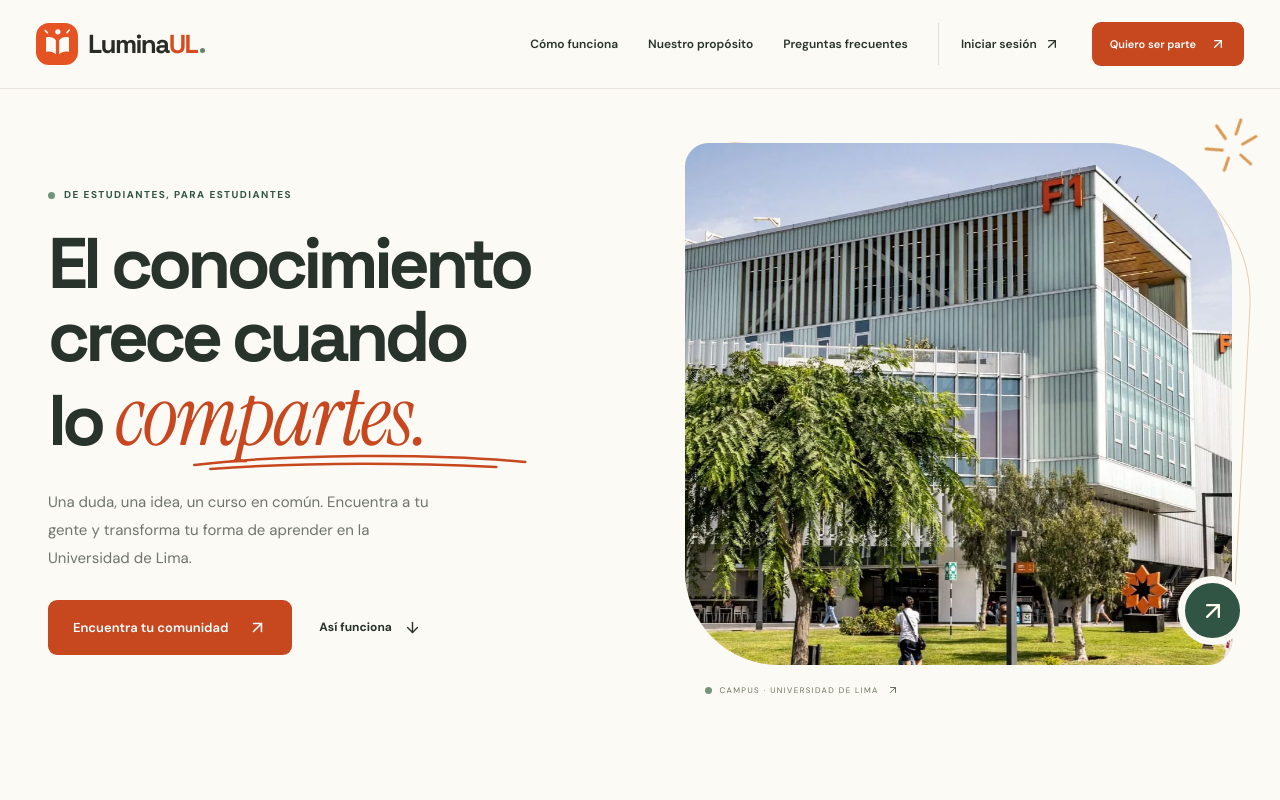
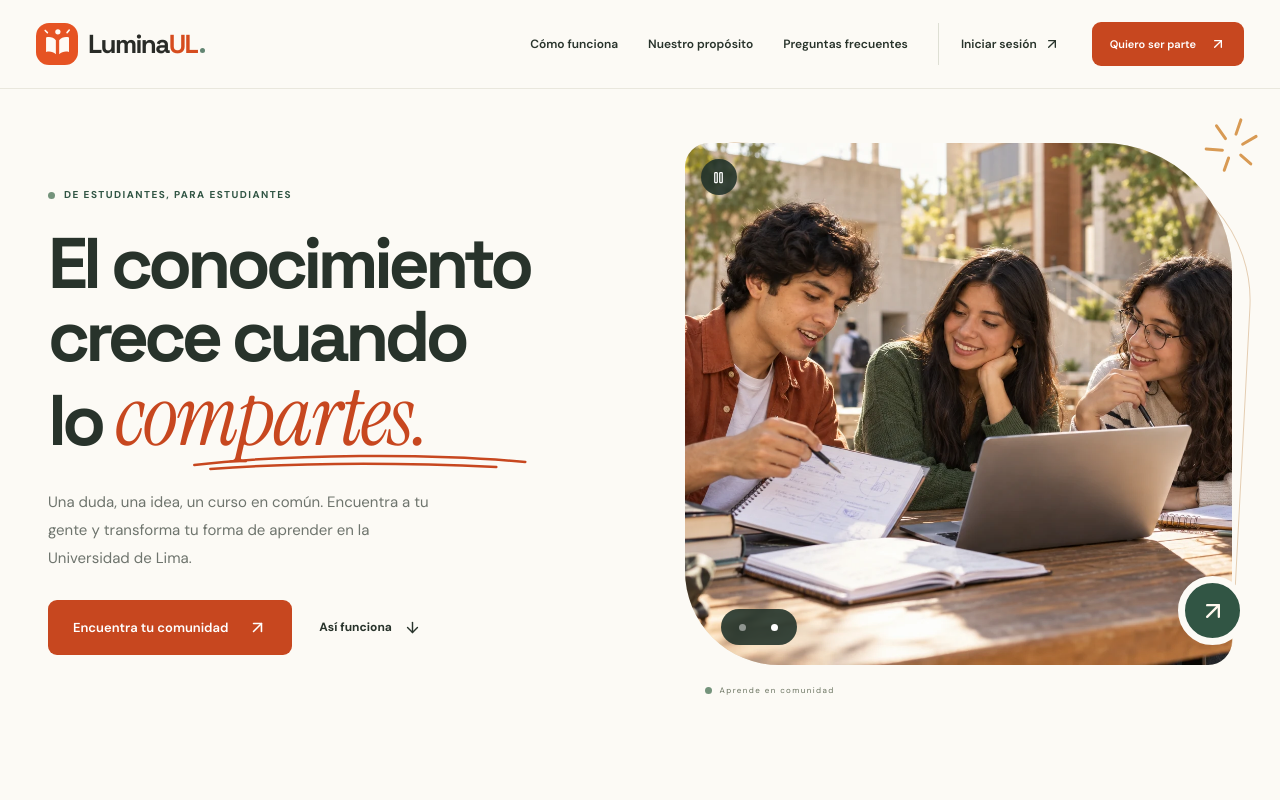
Before and after one commit to LuminaUL-Grupo3/luminaul-frontend, a React (Vite) app: page / in a window 1280 px wide. Shown: the top 800 px of the page. Built offline with nearby package versions, Linux system fonts and the light colour scheme; no server answers.

Commit message:
feat(welcome): alternar fotos de portada cada tres segundos

```diff
--- /dev/null
+++ b/src/features/welcome/HeroGallery.tsx
@@ -0,0 +1,51 @@
+import { useEffect, useState } from "react";
+import { ArrowUpRight, Pause, Play } from "lucide-react";
+
+const photos = [
+  { src: "/media/campus-ulima.webp", width: 1860, height: 900,
+    alt: "Edificio F1 y jardines del campus de la Universidad de Lima", label: "Campus · Universidad de Lima",
+    source: "https://www.ulima.edu.pe/campus" },
+  { src: "/media/estudio-en-comunidad.webp", width: 1536, height: 1024,
+    alt: "Tres estudiantes comparten apuntes y aprenden juntos en un patio universitario", label: "Aprende en comunidad",
+    source: undefined },
+];
+
+/** Alterna las dos fotos cada tres segundos; la navegación manual y el movimiento reducido detienen el avance. */
+export function HeroGallery() {
+  const [active, setActive] = useState(0), [paused, setPaused] = useState(false);
+  const [reduced, setReduced] = useState(() => window.matchMedia("(prefers-reduced-motion: reduce)").matches);
+  const photo = photos[active];
+
+  useEffect(() => {
+    const preference = window.matchMedia("(prefers-reduced-motion: reduce)");
+    const changed = () => setReduced(preference.matches);
+    preference.addEventListener("change", changed);
+    return () => preference.removeEventListener("change", changed);
+  }, []);
+
+  useEffect(() => {
+    if (paused || reduced) return;
+    const timer = window.setInterval(() => {
+      if (document.visibilityState === "visible") setActive((value) => (value + 1) % photos.length);
+    }, 3000);
+    return () => window.clearInterval(timer);
+  }, [paused, reduced]);
+
+  return <>
+    <div className="welcome-image-frame welcome-gallery" role="region" aria-label="Fotografías de la presentación" aria-roledescription="carrusel">
+      {photos.map((item, index) => <img key={item.src} src={item.src} width={item.width} height={item.height}
+        alt={item.alt} aria-hidden={index !== active} className={index === active ? "is-active" : ""}
+        fetchPriority={index === 0 ? "high" : "auto"} />)}
+      {!reduced && <button className="welcome-gallery-pause" type="button"
+        aria-label={paused ? "Reanudar presentación de fotos" : "Pausar presentación de fotos"}
+        onClick={() => setPaused(!paused)}>{paused ? <Play size={15} /> : <Pause size={15} />}</button>}
+      <div className="welcome-gallery-dots" aria-label="Elegir fotografía">
+        {photos.map((item, index) => <button key={item.src} type="button" aria-label={`Ver foto: ${item.label}`}
+          aria-pressed={active === index} onClick={() => { setActive(index); setPaused(true); }}><span /></button>)}
+      </div>
+    </div>
+    <span className="welcome-image-caption"><i />{photo.source
+      ? <a href={photo.source} target="_blank" rel="noreferrer">{photo.label}<ArrowUpRight size={12} /></a>
+      : photo.label}</span>
+  </>;
+}
--- a/src/features/welcome/LandingPage.tsx
+++ b/src/features/welcome/LandingPage.tsx
@@ -17,9 +17,8 @@ import {
 import { Brand } from "@/components/brand/Brand";
 import { useSession } from "@/features/auth";
 import { experiences, purpose, questions } from "./content";
+import { HeroGallery } from "./HeroGallery";
 import "./welcome.css";
-
-const CAMPUS_IMAGE = "/media/campus-ulima.webp";
 
 /** Entrada pública: presenta el propósito del producto sin exigir una sesión. */
 export function LandingPage() {
@@ -195,15 +194,7 @@ export function LandingPage() {
             </div>
           </div>
           <div className="welcome-hero-visual">
-            <div className="welcome-image-frame">
-              <img
-                src={CAMPUS_IMAGE}
-                width="1860"
-                height="900"
-                alt="Edificio F1 y jardines del campus de la Universidad de Lima"
-                fetchPriority="high"
-              />
-            </div>
+            <HeroGallery />
 
             <a
               href="#como-funciona"
@@ -211,16 +202,6 @@ export function LandingPage() {
               aria-label="Descubrir cómo aprender en comunidad"
             >
               <ArrowUpRight size={28} />
-            </a>
-            <a
-              className="welcome-image-caption"
-              href="https://www.ulima.edu.pe/campus"
-              target="_blank"
-              rel="noreferrer"
-            >
-              <i />
-              CAMPUS · UNIVERSIDAD DE LIMA
-              <ArrowUpRight size={12} />
             </a>
             <svg
               className="welcome-doodle"
--- a/src/features/welcome/welcome.css
+++ b/src/features/welcome/welcome.css
@@ -249,6 +249,47 @@
   display: block;
   animation: welcome-photo-in 900ms ease both;
 }
+.welcome-gallery img {
+  position: absolute;
+  inset: 0;
+  opacity: 0;
+  animation: none;
+  transition: opacity 800ms ease;
+}
+.welcome-gallery img.is-active { opacity: 1; }
+.welcome-gallery-pause, .welcome-gallery-dots {
+  position: absolute;
+  z-index: 1;
+  display: flex;
+  align-items: center;
+  background: #23342be6;
+  border-radius: 999px;
+  color: white;
+}
+.welcome-gallery-pause {
+  top: 16px;
+  left: 16px;
+  justify-content: center;
+  width: 36px;
+  height: 36px;
+  border: 0;
+  cursor: pointer;
+}
+.welcome-gallery-dots { left: 36px; bottom: 20px; padding: 2px 6px; }
+.welcome-gallery-dots button {
+  display: grid;
+  place-items: center;
+  width: 32px;
+  height: 32px;
+  padding: 0;
+  border: 0;
+  background: transparent;
+  cursor: pointer;
+}
+.welcome-gallery-dots span { width: 7px; height: 7px; border-radius: 50%; background: #ffffff75; }
+.welcome-gallery-dots [aria-pressed="true"] span { background: white; }
+.welcome-gallery button:focus-visible { outline: 3px solid #f8a66e; outline-offset: 3px; }
+.welcome-image-caption a { display: inline-flex; align-items: center; gap: 8px; color: inherit; text-decoration: none; }
 .welcome-image-label {
   position: absolute;
   left: -35px;
```
Also changed, not shown: src/features/welcome/tests/welcome.browser.mjs (+5 -3 lines), public/media/estudio-en-comunidad.webp (added), src/features/welcome/README.md.
